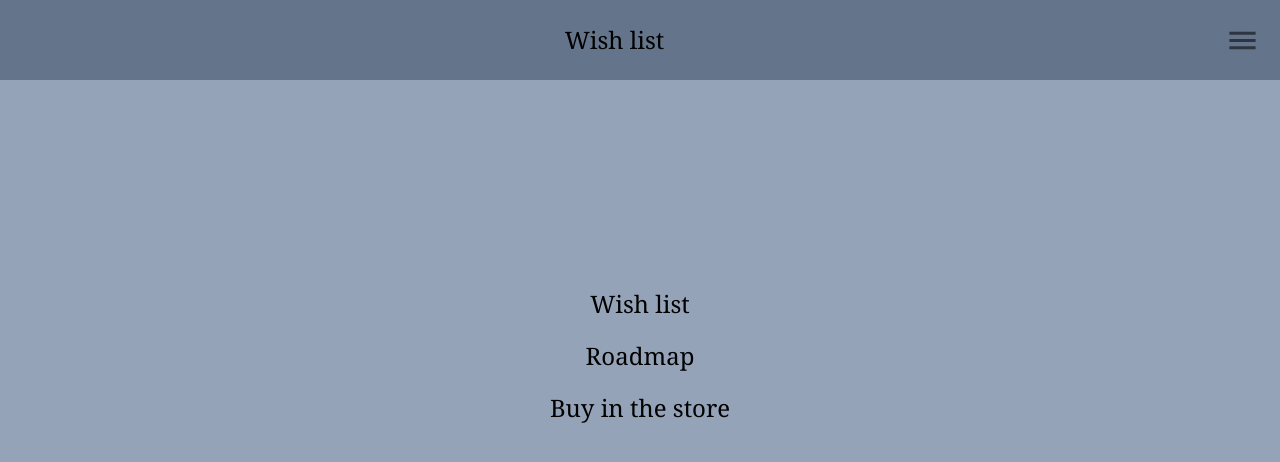
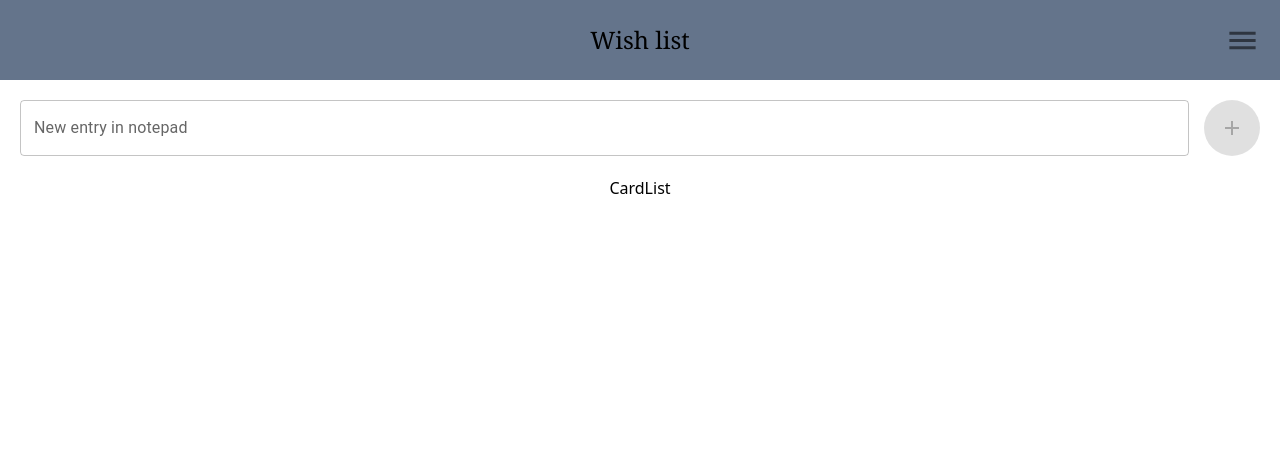
Before and after one commit to Nikolyovin/my-notebook, a React (Create React App) app: page / in a window 1280 px wide. Shown: the top 462 px of the page. Built offline with nearby package versions, Linux system fonts and the light colour scheme.

Commit message:
input and adding in state

```diff
--- a/package.json
+++ b/package.json
@@ -19,6 +19,7 @@
     "postcss": "^8.4.20",
     "react": "^18.2.0",
     "react-dom": "^18.2.0",
+    "react-redux": "^8.0.5",
     "react-scripts": "5.0.1",
     "tailwindcss": "^3.2.4",
     "typescript": "^4.4.2",
--- a/src/components/Header/Header.tsx
+++ b/src/components/Header/Header.tsx
@@ -1,18 +1,25 @@
 import React, { FC } from 'react'
 import MenuIcon from '@mui/icons-material/Menu'
+import CloseIcon from '@mui/icons-material/Close'
 import { IconButton } from '@mui/material'
+import { useAppSelector } from '../../hooks/redux'
+import { useActions } from '../../hooks/action'
 
 const Header: FC = () => {
+    const { isMenu } = useAppSelector(state => state.notebook)
+    const { isOpenMenu } = useActions()
+
     const onClick: () => void = () => {
-        // event.preventDefault()
+        isOpenMenu(!isMenu)
     }
 
     return (
         <div className='flex justify-between items-center h-[80px] bg-slate-500 px-3'>
-            <div></div>
+            <div className='w-[51px]'></div>
             <h1 className='text-2xl font-serif'>Wish list</h1>
+
             <IconButton className='justify-self-end' onClick={onClick}>
-                <MenuIcon fontSize='large' />
+                {!isMenu ? <MenuIcon fontSize='large' /> : <CloseIcon fontSize='large' />}
             </IconButton>
         </div>
     )
--- /dev/null
+++ b/src/components/Main/CardList.tsx
@@ -0,0 +1,7 @@
+import React, { FC } from 'react'
+
+const CardList: FC = () => {
+    return <div>CardList</div>
+}
+
+export default CardList
--- /dev/null
+++ b/src/components/Main/Content.tsx
@@ -0,0 +1,14 @@
+import React, { FC } from 'react'
+import CardList from './CardList'
+import InputPanel from './InputPanel'
+
+const Content: FC = () => {
+    return (
+        <div className='flex flex-col items-center w-[100%]'>
+            <InputPanel />
+            <CardList />
+        </div>
+    )
+}
+
+export default Content
--- /dev/null
+++ b/src/components/Main/InputPanel.tsx
@@ -0,0 +1,36 @@
+import React, { FC, ChangeEvent, useState } from 'react'
+import { Fab, TextField } from '@mui/material'
+import { useActions } from '../../hooks/action'
+import AddIcon from '@mui/icons-material/Add'
+
+const InputPanel: FC = () => {
+    const { addInWithList } = useActions()
+    const [value, setValue] = useState<string>('')
+
+    const onChange = (e: ChangeEvent<HTMLInputElement>) => {
+        setValue(e.currentTarget.value)
+    }
+
+    const submitForm: () => void = () => {
+        addInWithList(value)
+        setValue('')
+    }
+    return (
+        <form className='flex flex-row justify-between w-[100%]  p-5'>
+            <TextField
+                className='flex-1'
+                id='outlined-basic'
+                label='New entry in notepad'
+                variant='outlined'
+                onChange={onChange}
+                value={value}
+            />
+
+            <Fab sx={{ ml: '15px' }} color='primary' aria-label='add' onClick={submitForm} disabled={!value}>
+                <AddIcon />
+            </Fab>
+        </form>
+    )
+}
+
+export default InputPanel
--- a/src/components/Main/Main.tsx
+++ b/src/components/Main/Main.tsx
@@ -1,14 +1,16 @@
 import React, { FC } from 'react'
+import { useAppSelector } from '../../hooks/redux'
+import Content from './Content'
+import InputPanel from './InputPanel'
+import Menu from './Menu'
 
 const Main: FC = () => {
+    const { isMenu } = useAppSelector(state => state.notebook)
+
     return (
-        <div className='flex justify-between items-center'>
-            {/* <div>main</div> */}
-            <div className='flex flex-col pt-52 items-center bg-slate-400 w-[100%] h-[100vh] '>
-                <div className='menu-item'>Wish list</div>
-                <div className='menu-item'>Roadmap</div>
-                <div className='menu-item'>Buy in the store</div>
-            </div>
+        <div className='flex justify-between items-center '>
+            {!isMenu && <Content />}
+            {isMenu && <Menu />}
         </div>
     )
 }
--- /dev/null
+++ b/src/components/Main/Menu.tsx
@@ -0,0 +1,13 @@
+import React, { FC } from 'react'
+
+const Menu: FC = () => {
+    return (
+        <div className='flex flex-col pt-52 items-center bg-slate-400 w-[100%] h-[100vh] '>
+            <div className='menu-item'>Wish list</div>
+            <div className='menu-item'>Road map</div>
+            <div className='menu-item'>Buy in the store</div>
+        </div>
+    )
+}
+
+export default Menu
--- /dev/null
+++ b/src/hooks/action.ts
@@ -0,0 +1,12 @@
+import { bindActionCreators } from "@reduxjs/toolkit";
+import { useDispatch } from "react-redux";
+import { notebookActions } from "../store/notebook/notebook.slice";
+
+const actions = {
+    ...notebookActions
+}
+
+export const useActions = () => {
+    const dispatch = useDispatch()
+    return bindActionCreators(actions, dispatch)
+}
--- /dev/null
+++ b/src/hooks/redux.ts
@@ -0,0 +1,4 @@
+import { TypedUseSelectorHook, useSelector } from "react-redux";
+import { RootState } from "../store";
+
+export const useAppSelector: TypedUseSelectorHook<RootState> = useSelector
--- a/src/index.tsx
+++ b/src/index.tsx
@@ -3,12 +3,16 @@ import ReactDOM from 'react-dom/client'
 import './index.css'
 import App from './App'
 import reportWebVitals from './reportWebVitals'
+import { Provider } from 'react-redux'
+import { store } from './store'
 
 const root = ReactDOM.createRoot(document.getElementById('root') as HTMLElement)
 root.render(
-  <React.StrictMode>
-    <App />
-  </React.StrictMode>
+    <React.StrictMode>
+        <Provider store={store}>
+            <App />
+        </Provider>
+    </React.StrictMode>
 )
 
 reportWebVitals()
--- a/src/store/index.ts
+++ b/src/store/index.ts
@@ -10,5 +10,5 @@ export const store = configureStore({
 
 setupListeners(store.dispatch)
 
-//создаем чтобы знать с какими данными работать в стейте
+//создаем чтобы знать с какими данными работать в стейте, need for useAppSelector
 export type RootState = ReturnType<typeof store.getState>
--- a/src/store/notebook/notebook.slice.ts
+++ b/src/store/notebook/notebook.slice.ts
@@ -1,12 +1,12 @@
 import { createSlice, PayloadAction } from "@reduxjs/toolkit"
 
 type initialStateType = {
-    withList: string[] | null
+    withList: string[]
     isMenu: boolean
 }
 
 const initialState: initialStateType = {
-    withList: null,
+    withList: [],
     isMenu: false
 }
 
@@ -15,6 +15,8 @@ export const notebookSlice = createSlice({
     initialState,
     reducers: {
         addInWithList(state, action: PayloadAction<string>){
+            console.log('action',action.payload);
+
             state.withList?.push(action.payload)
         },
         isOpenMenu(state, action: PayloadAction<boolean>){
```
Also changed, not shown: 1 other file (tests, documents, lock files or other folders).
